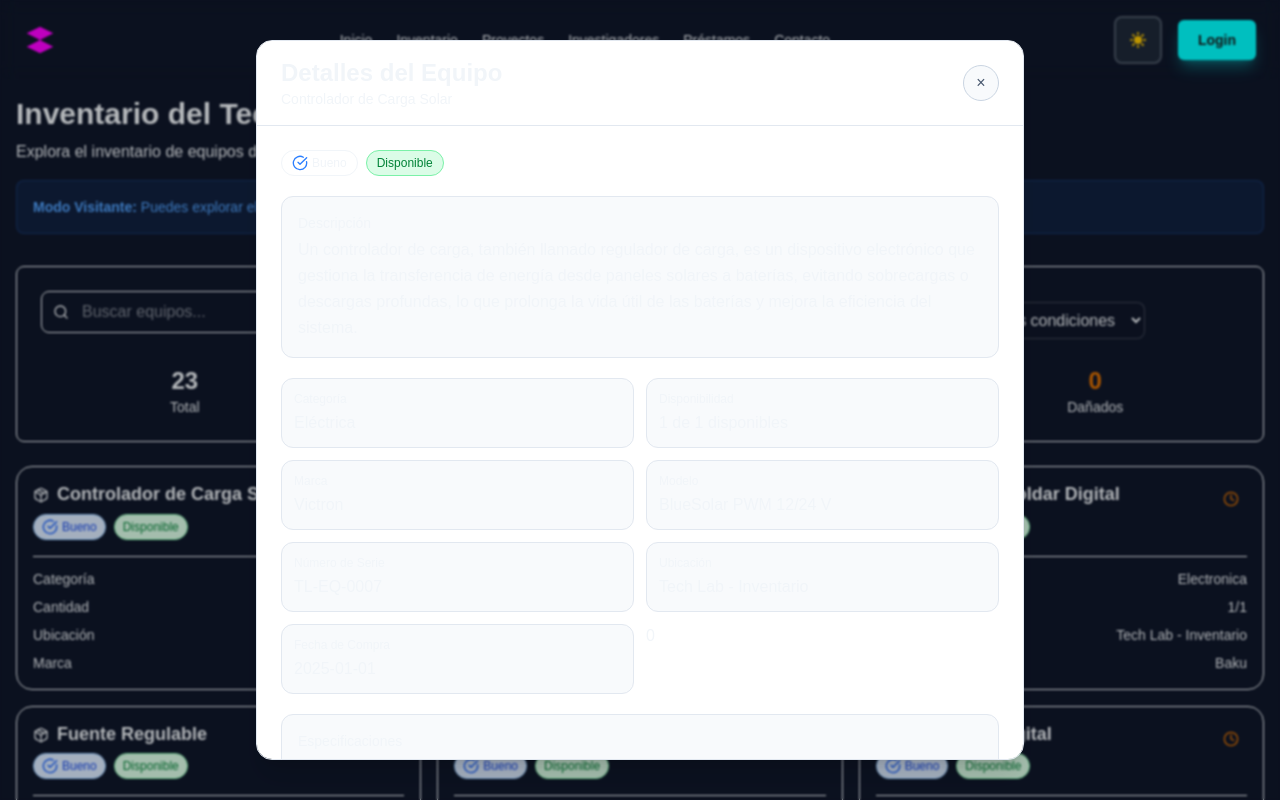
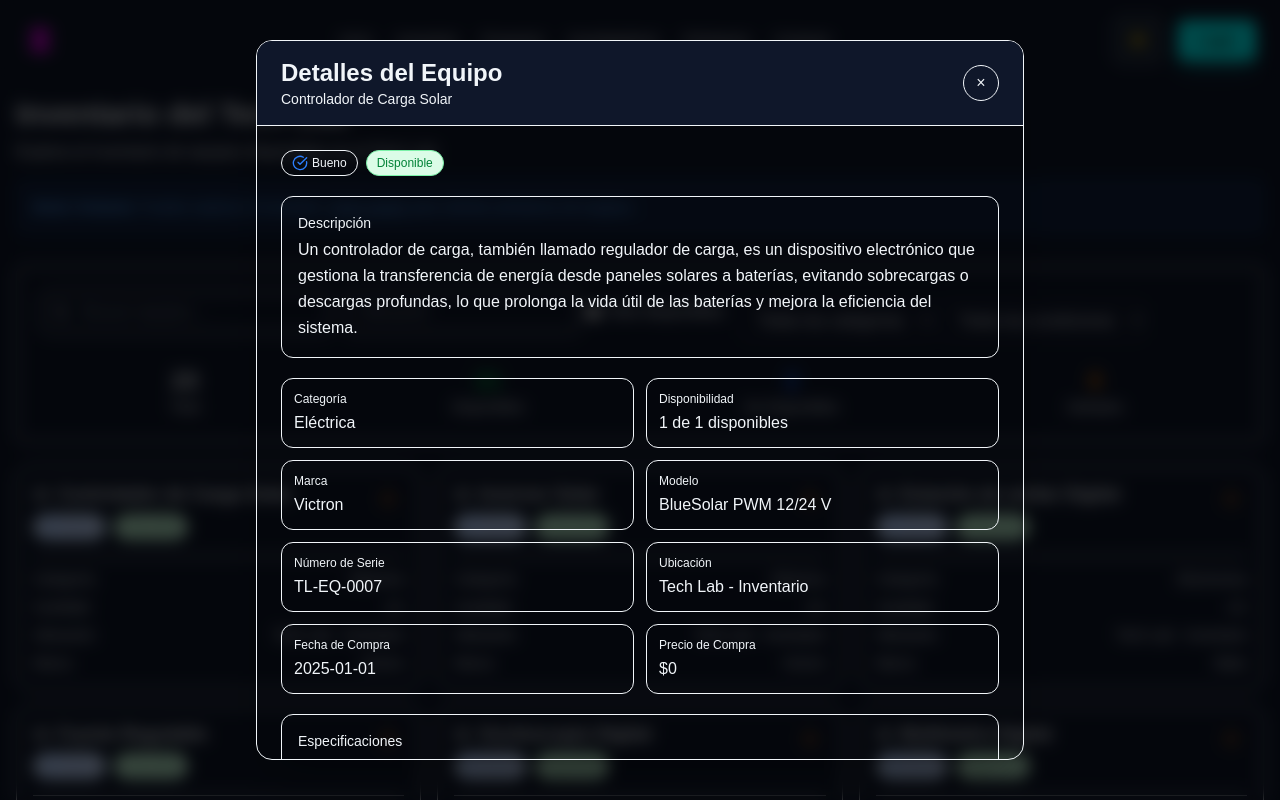
Before and after one commit to eduardo202020/tech-lab, a Next.js app: page /inventory in a window 1280 px wide. Both pictures are taken after a click on the element 218 px from the left and 577 px from the top of the page. Shown: the top 800 px of the page. Built offline with nearby package versions, Linux system fonts and the light colour scheme.

Commit message:
feat: enhance ViewItemModal styling for improved visibility and user experience

```diff
--- a/src/app/inventory/page.tsx
+++ b/src/app/inventory/page.tsx
@@ -650,14 +650,17 @@ function ViewItemModal({
 
   return (
     <div
-      className="fixed inset-0 bg-black/25 dark:bg-black/80 backdrop-blur-[1px] dark:backdrop-blur-sm flex items-center justify-center z-50 p-4"
+      className="fixed inset-0 bg-black/70 backdrop-blur-sm flex items-center justify-center z-50 p-4"
       onClick={onClose}
     >
       <div
-        className="bg-white dark:bg-theme-card rounded-2xl p-0 max-w-3xl w-full max-h-[90vh] overflow-y-auto border border-slate-200 dark:border-theme-border shadow-xl dark:shadow-2xl"
+        className="bg-theme-card rounded-2xl p-0 max-w-3xl w-full max-h-[90vh] overflow-y-auto border border-theme-border shadow-2xl"
         onClick={(event) => event.stopPropagation()}
       >
-        <div className="sticky top-0 z-10 bg-white dark:bg-theme-card border-b border-slate-200 dark:border-theme-border px-6 py-4 flex justify-between items-center">
+        <div
+          className="sticky top-0 z-40 relative isolate border-b border-theme-border px-6 py-4 flex justify-between items-center shadow-sm"
+          style={{ backgroundColor: 'var(--theme-bg)' }}
+        >
           <div>
             <h2 className="text-xl sm:text-2xl font-bold text-theme-text">
               Detalles del Equipo
@@ -666,7 +669,7 @@ function ViewItemModal({
           </div>
           <button
             onClick={onClose}
-            className="w-9 h-9 rounded-full bg-slate-50 dark:bg-theme-background border border-slate-300 dark:border-theme-border text-slate-600 dark:text-theme-secondary hover:text-slate-900 dark:hover:text-theme-text hover:border-theme-accent/50 transition-colors"
+            className="w-9 h-9 rounded-full bg-theme-bg border border-theme-border text-theme-secondary hover:text-theme-text hover:border-theme-accent/50 transition-colors"
           >
             ×
           </button>
@@ -687,7 +690,7 @@ function ViewItemModal({
 
           <div className="space-y-5">
             <div className="flex flex-wrap items-center gap-2">
-              <span className="inline-flex items-center gap-1 px-2.5 py-1 rounded-full text-xs border border-theme-border bg-theme-background text-theme-text">
+              <span className="inline-flex items-center gap-1 px-2.5 py-1 rounded-full text-xs border border-theme-border bg-theme-bg text-theme-text">
                 {getConditionIcon(item.condition)}
                 {conditionLabels[item.condition]}
               </span>
@@ -702,7 +705,7 @@ function ViewItemModal({
             </div>
 
             {item.description && (
-              <div className="rounded-xl border border-slate-200 dark:border-theme-border bg-slate-50 dark:bg-theme-background p-4">
+              <div className="rounded-xl border border-theme-border bg-theme-bg p-4">
                 <label className="block text-sm font-medium text-theme-secondary mb-1">
                   Descripción
                 </label>
@@ -711,14 +714,14 @@ function ViewItemModal({
             )}
 
             <div className="grid grid-cols-1 sm:grid-cols-2 gap-3">
-              <div className="rounded-xl border border-slate-200 dark:border-theme-border bg-slate-50 dark:bg-theme-background p-3">
+              <div className="rounded-xl border border-theme-border bg-theme-bg p-3">
                 <label className="block text-xs font-medium text-theme-secondary mb-1">
                   Categoría
                 </label>
                 <p className="text-theme-text font-medium">{item.category}</p>
               </div>
 
-              <div className="rounded-xl border border-slate-200 dark:border-theme-border bg-slate-50 dark:bg-theme-background p-3">
+              <div className="rounded-xl border border-theme-border bg-theme-bg p-3">
                 <label className="block text-xs font-medium text-theme-secondary mb-1">
                   Disponibilidad
                 </label>
@@ -728,7 +731,7 @@ function ViewItemModal({
               </div>
 
               {item.brand && (
-                <div className="rounded-xl border border-slate-200 dark:border-theme-border bg-slate-50 dark:bg-theme-background p-3">
+                <div className="rounded-xl border border-theme-border bg-theme-bg p-3">
                   <label className="block text-xs font-medium text-theme-secondary mb-1">
                     Marca
                   </label>
@@ -737,7 +740,7 @@ function ViewItemModal({
               )}
 
               {item.model && (
-                <div className="rounded-xl border border-slate-200 dark:border-theme-border bg-slate-50 dark:bg-theme-background p-3">
+                <div className="rounded-xl border border-theme-border bg-theme-bg p-3">
                   <label className="block text-xs font-medium text-theme-secondary mb-1">
                     Modelo
                   </label>
@@ -746,7 +749,7 @@ function ViewItemModal({
               )}
 
               {item.serial_number && (
-                <div className="rounded-xl border border-slate-200 dark:border-theme-border bg-slate-50 dark:bg-theme-background p-3">
+                <div className="rounded-xl border border-theme-border bg-theme-bg p-3">
                   <label className="block text-xs font-medium text-theme-secondary mb-1">
                     Número de Serie
                   </label>
@@ -755,7 +758,7 @@ function ViewItemModal({
               )}
 
               {item.location && (
-                <div className="rounded-xl border border-slate-200 dark:border-theme-border bg-slate-50 dark:bg-theme-background p-3">
+                <div className="rounded-xl border border-theme-border bg-theme-bg p-3">
                   <label className="block text-xs font-medium text-theme-secondary mb-1">
                     Ubicación
                   </label>
@@ -764,7 +767,7 @@ function ViewItemModal({
               )}
 
               {item.purchase_date && (
-                <div className="rounded-xl border border-slate-200 dark:border-theme-border bg-slate-50 dark:bg-theme-background p-3">
+                <div className="rounded-xl border border-theme-border bg-theme-bg p-3">
                   <label className="block text-xs font-medium text-theme-secondary mb-1">
                     Fecha de Compra
                   </label>
@@ -772,8 +775,8 @@ function ViewItemModal({
                 </div>
               )}
 
-              {item.purchase_price && (
-                <div className="rounded-xl border border-slate-200 dark:border-theme-border bg-slate-50 dark:bg-theme-background p-3">
+              {item.purchase_price !== null && item.purchase_price !== undefined && (
+                <div className="rounded-xl border border-theme-border bg-theme-bg p-3">
                   <label className="block text-xs font-medium text-theme-secondary mb-1">
                     Precio de Compra
                   </label>
@@ -783,12 +786,12 @@ function ViewItemModal({
             </div>
 
             {(specificationsView.entries.length > 0 || specificationsView.plainText) && (
-              <div className="rounded-xl border border-slate-200 dark:border-theme-border bg-slate-50 dark:bg-theme-background p-4">
+              <div className="rounded-xl border border-theme-border bg-theme-bg p-4">
                 <label className="block text-sm font-medium text-theme-secondary mb-2">
                   Especificaciones
                 </label>
                 {specificationsView.entries.length > 0 ? (
-                  <div className="bg-white dark:bg-theme-card border border-slate-200 dark:border-theme-border rounded-lg p-3">
+                  <div className="bg-theme-card border border-theme-border rounded-lg p-3">
                     <div className="grid grid-cols-1 sm:grid-cols-2 gap-3">
                       {specificationsView.entries.map(([key, value]) => (
                         <div key={key}>
@@ -801,7 +804,7 @@ function ViewItemModal({
                     </div>
                   </div>
                 ) : (
-                  <div className="bg-white dark:bg-theme-card border border-slate-200 dark:border-theme-border rounded-lg p-3">
+                  <div className="bg-theme-card border border-theme-border rounded-lg p-3">
                     <p className="text-sm text-theme-text whitespace-pre-wrap break-words">
                       {specificationsView.plainText}
                     </p>
@@ -811,7 +814,7 @@ function ViewItemModal({
             )}
 
             {item.notes && (
-              <div className="rounded-xl border border-slate-200 dark:border-theme-border bg-slate-50 dark:bg-theme-background p-4">
+              <div className="rounded-xl border border-theme-border bg-theme-bg p-4">
                 <label className="block text-sm font-medium text-theme-secondary mb-1">
                   Notas
                 </label>
```
